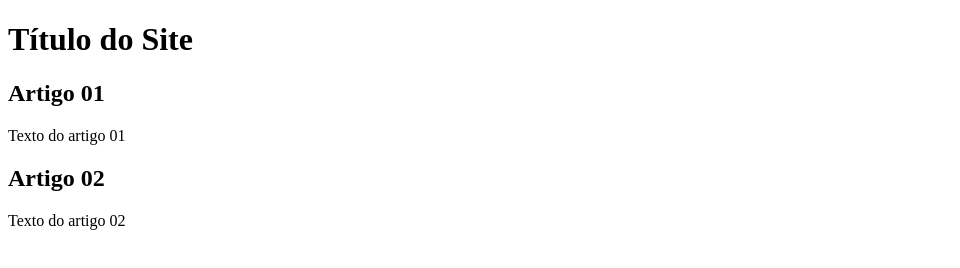
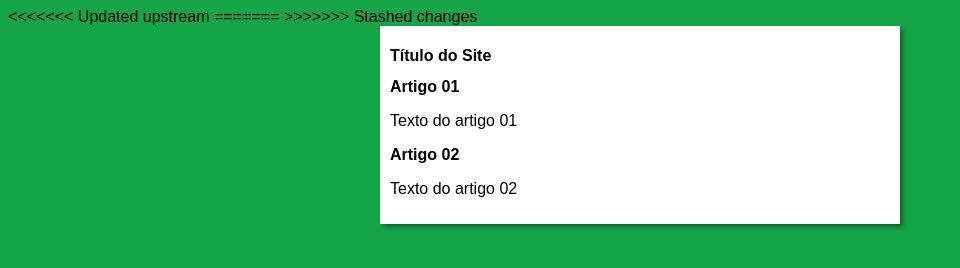
Before and after one commit to Puzerr/projeto-site, a plain HTML site: page index.html in a window 1280 px wide. Shown: the whole page, without its empty margins (0-960 px from the left). Drawn offline with Linux system fonts and the light colour scheme.

Commit message:
Criação e adição style.css

```diff
--- /dev/null
+++ b/estilos/style.css
@@ -0,0 +1,14 @@
+* {
+    font-family: Arial, Helvetica, sans-serif;
+    font-size: 16px;
+}
+body {
+    background-color: rgb(22, 165, 70);
+}
+main {
+    background-color: white;
+    width: 500px;
+    margin: auto;
+    padding: 10px;
+    box-shadow: 3px 3px 5px rgba(0, 0, 0, 0.404);
+}
--- a/index.html
+++ b/index.html
@@ -3,7 +3,12 @@
 <head>
     <meta charset="UTF-8">
     <meta name="viewport" content="width=device-width, initial-scale=1.0">
+<<<<<<< Updated upstream
     <title>Titulo do site</title>
+=======
+    <title>Valorant Dicks (Dicas de Valorant)</title>
+    <link rel="stylesheet" href="estilos/style.css">
+>>>>>>> Stashed changes
 </head>
 <body>
     <main>
```
